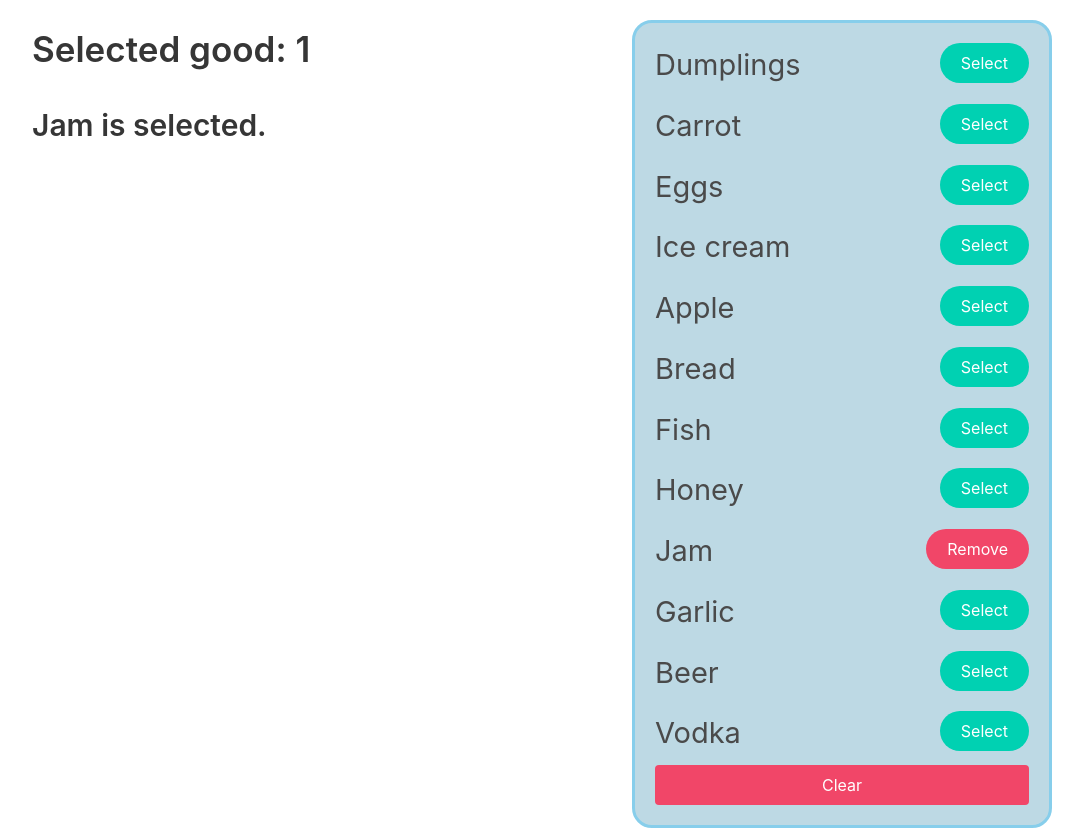
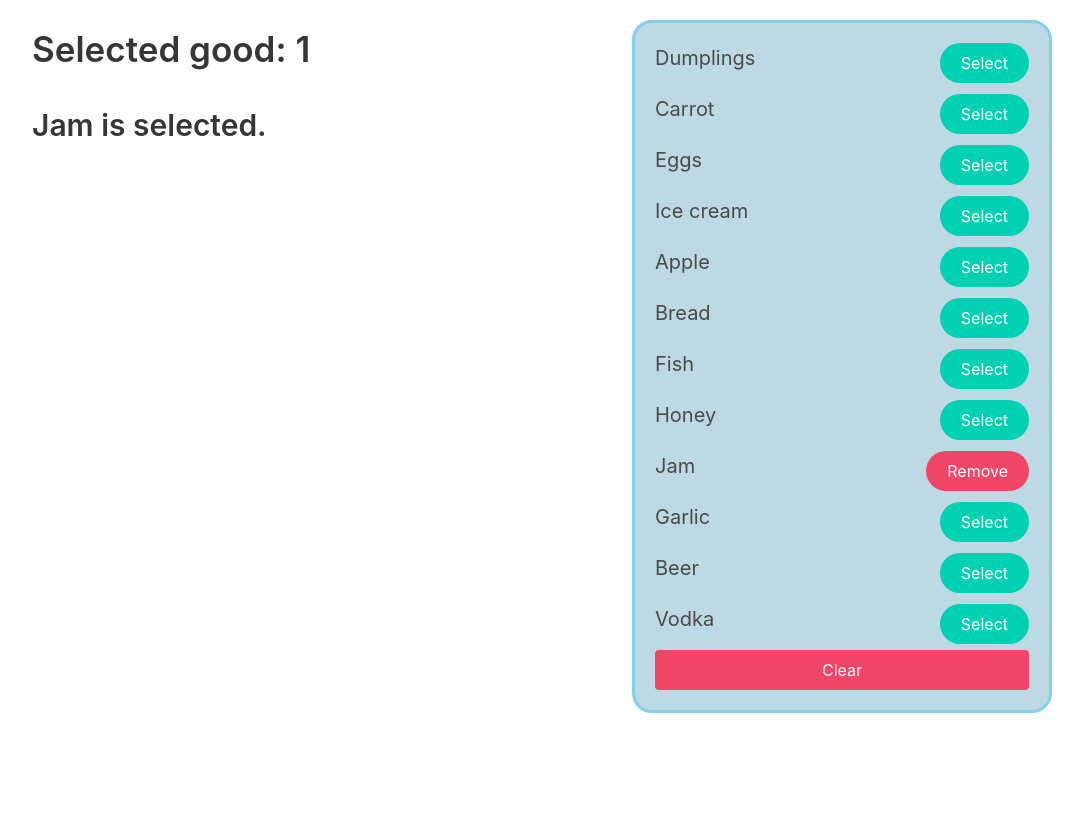
Before and after one commit to mate-academy/react_goods-selector, a React (Create React App) app: page / in a window 1280 px wide. Shown: the whole page, without its empty margins (198-1280 px from the left). After the commit the page ends 800 px from the top, so only its background shows below. Built offline with nearby package versions, Linux system fonts and the light colour scheme.

Commit message:
fix problemm, add new functionality

```diff
--- a/src/App.scss
+++ b/src/App.scss
@@ -18,7 +18,7 @@ body {
   &__list {
     display: flex;
     flex-direction: column;
-    gap: 10px;
+    gap: 6px;
     padding: 20px;
     width: 420px;
     position: absolute;
@@ -32,7 +32,7 @@ body {
 
   &__item {
     list-style: none;
-    font-size: 29px;
+    font-size: 20px;
     position: relative;
     display: flex;
     flex-direction: row;
```
